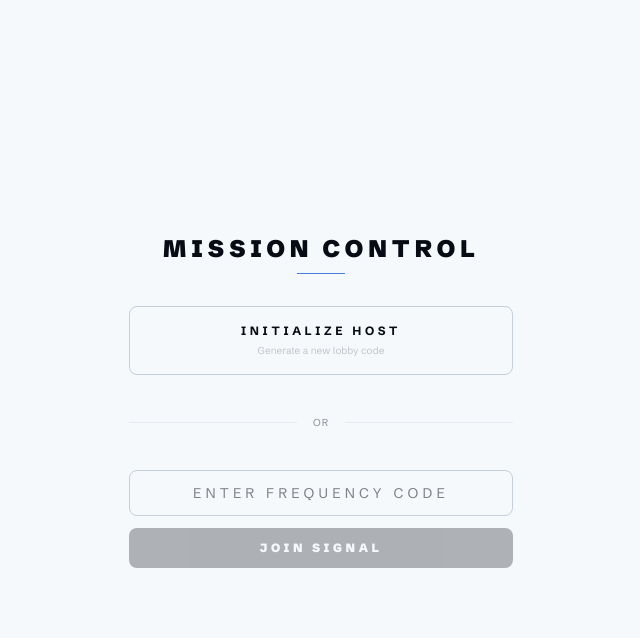
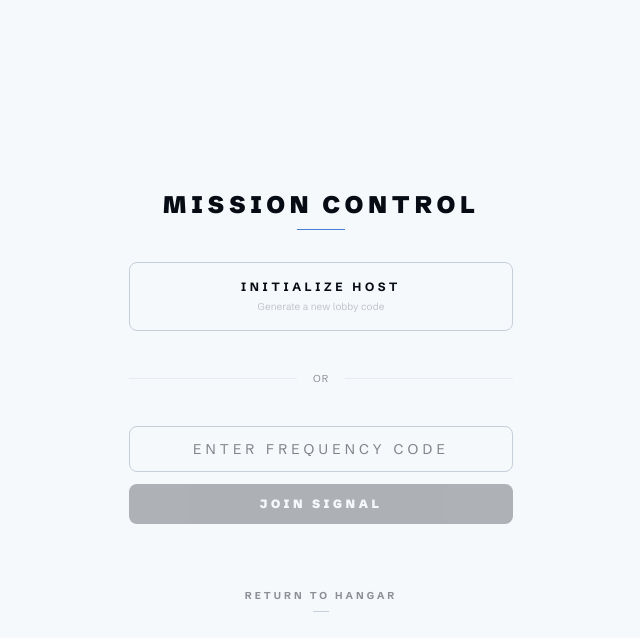
Before and after one commit to dklopstein/orbit, a React (Vite) app: page / in a window 1280 px wide. Both pictures are taken after a click on the button "ONLINE". Shown: the top 638 px of the page, without its empty margins (319-959 px from the left). Built offline with nearby package versions, Linux system fonts and the light colour scheme.

Commit message:
UI: implement graceful fade-out transition for Mission Control exit

```diff
--- a/src/App.css
+++ b/src/App.css
@@ -84,8 +84,17 @@ button {
   to { opacity: 1; transform: translateY(0); }
 }
 
+@keyframes fadeOut {
+  from { opacity: 1; transform: scale(1); filter: blur(0); }
+  to { opacity: 0; transform: scale(1.05); filter: blur(10px); }
+}
+
 .animate-fade-in {
   animation: fadeIn 0.6s cubic-bezier(0.16, 1, 0.3, 1) forwards;
+}
+
+.animate-fade-out {
+  animation: fadeOut 0.5s cubic-bezier(0.16, 1, 0.3, 1) forwards;
 }
 
 .animate-stagger-1 { animation-delay: 0.1s; }
--- a/src/LobbyOverlay.tsx
+++ b/src/LobbyOverlay.tsx
@@ -6,10 +6,12 @@ interface LobbyOverlayProps {
   lobbyCode: string;
   onHost: () => void;
   onJoin: (code: string) => void;
+  onCancel: () => void;
 }
 
-const LobbyOverlay: React.FC<LobbyOverlayProps> = ({ status, lobbyCode, onHost, onJoin }) => {
+const LobbyOverlay: React.FC<LobbyOverlayProps> = ({ status, lobbyCode, onHost, onJoin, onCancel }) => {
   const [inputCode, setInputCode] = useState('');
+  const [isExiting, setIsExiting] = useState(false);
 
   const handleJoin = (e: React.FormEvent) => {
     e.preventDefault();
@@ -18,12 +20,19 @@ const LobbyOverlay: React.FC<LobbyOverlayProps> = ({ status, lobbyCode, onHost,
     }
   };
 
+  const handleCancel = () => {
+    setIsExiting(true);
+    setTimeout(() => {
+      onCancel();
+    }, 500); // Match animation duration
+  };
+
   const copyCode = () => {
     navigator.clipboard.writeText(lobbyCode);
   };
 
   return (
-    <div className="absolute inset-0 z-50 flex items-center justify-center bg-[var(--bg)] bg-opacity-95 backdrop-blur-sm animate-fade-in">
+    <div className={`absolute inset-0 z-50 flex items-center justify-center bg-[var(--bg)] bg-opacity-95 backdrop-blur-sm ${isExiting ? 'animate-fade-out' : 'animate-fade-in'}`}>
       <div className="w-full max-w-md p-8 flex flex-col items-center gap-8">
         <div className="flex flex-col items-center gap-2">
           <h2 className="text-2xl tracking-[0.2em] uppercase font-black text-[var(--text-main)]">
@@ -109,6 +118,17 @@ const LobbyOverlay: React.FC<LobbyOverlayProps> = ({ status, lobbyCode, onHost,
             </button>
           </div>
         )}
+
+        <button
+          onClick={handleCancel}
+          className="group flex flex-col items-center gap-2 mt-8 animate-fade-in"
+          style={{ animationDelay: '0.4s', animationFillMode: 'both' }}
+        >
+          <span className="text-[var(--text-dim)] text-[10px] tracking-[0.3em] uppercase font-bold group-hover:text-[var(--text-main)] transition-colors">
+            Return to Hangar
+          </span>
+          <div className="w-4 h-[1px] bg-[var(--border)] group-hover:w-12 group-hover:bg-[var(--text-main)] transition-all duration-500"></div>
+        </button>
       </div>
     </div>
   );
```
